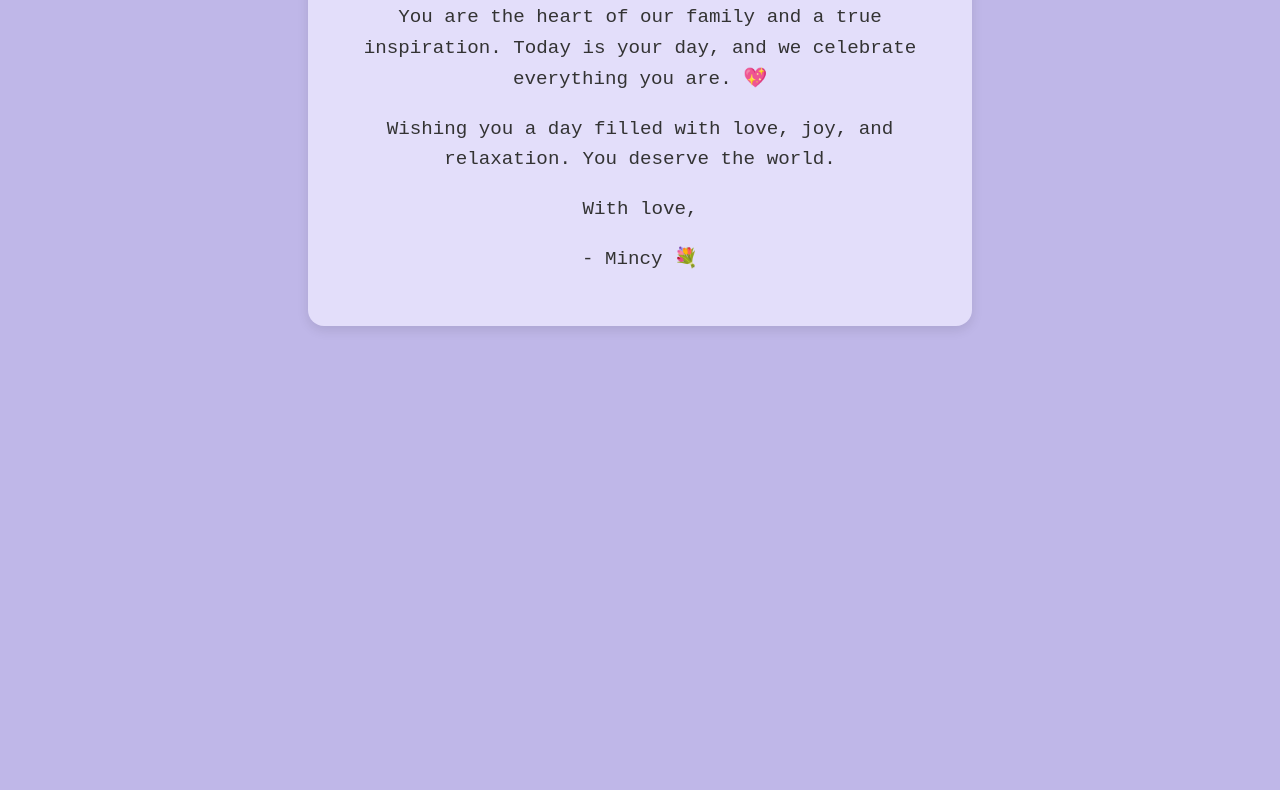
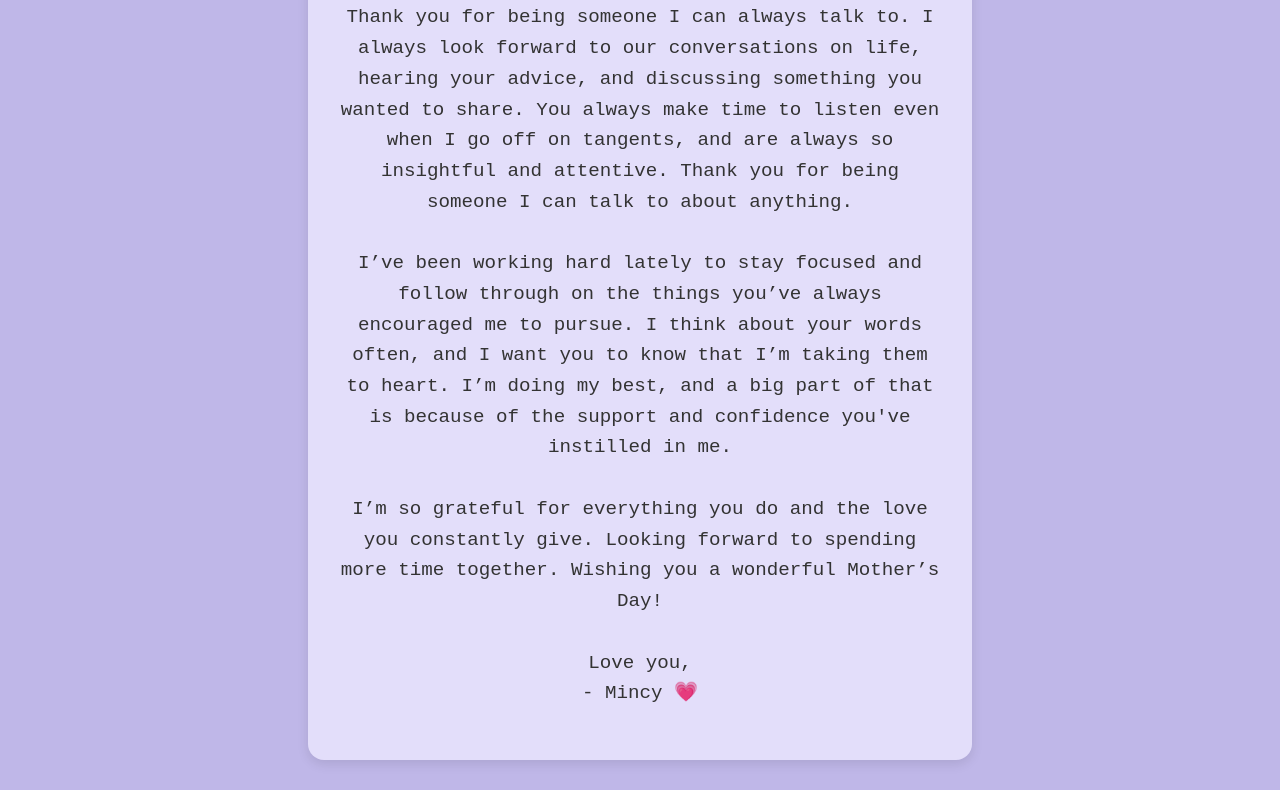
Before and after one commit to Mintches/Mother-s-Day, a plain HTML site: page index.html in a window 1280 px wide. Shown: the part 576-1366 px from the top of the page. Before the commit the page ends 934 px from the top, so only its background shows below. Drawn offline with Linux system fonts and the light colour scheme.

Commit message:
Added message

```diff
--- a/index.html
+++ b/index.html
@@ -27,7 +27,7 @@
 
         h1 {
             font-family: 'Brush Script MT';
-            color: #8876e3;
+            color: #7d69e0;
             font-size: 2.5rem;
             margin-bottom: 0.5rem;
         }
@@ -70,19 +70,25 @@
         <h1>Happy Mother's Day!</h1>
         <img src="https://i.makeagif.com/media/5-15-2017/yFhiM9.gif" alt="Flowers for Mom" />
         <p>
-            Dear Mom,<br />
-            Thank you for your endless love, support, and care. You are the heart of our family and a true inspiration.
-            Today is your day, and we celebrate everything you are. 💖
+            Dear Mom, <br /><br />
+            Thank you for being someone I can always talk to. I always look forward to our conversations on life,
+            hearing your advice, and discussing something you wanted to share. You always make time to listen even when
+            I go off on tangents, and are always so insightful and attentive. Thank you for being someone I can talk
+            to about anything. <br /><br />
+
+            I’ve been working hard lately to stay focused and follow through on the things you’ve always encouraged me
+            to pursue. I think about your words often, and I want you to know that I’m taking them to heart. I’m doing
+            my best, and a big part of that is because of the support and confidence you've instilled in me.
+            <br /><br />
+
+            I’m so grateful for everything you do and the love you constantly give. Looking forward to spending more
+            time together. Wishing you a wonderful Mother’s Day!
+            <br /><br />
+
+            Love you, <br />
+            - Mincy 💗
         </p>
-        <p>
-            Wishing you a day filled with love, joy, and relaxation. You deserve the world.
-        </p>
-        <p>
-            With love,
-        </p>
-        <p>
-            - Mincy 💐
-        </p>
+
     </div>
     <script>
         // falling flowers script
```
